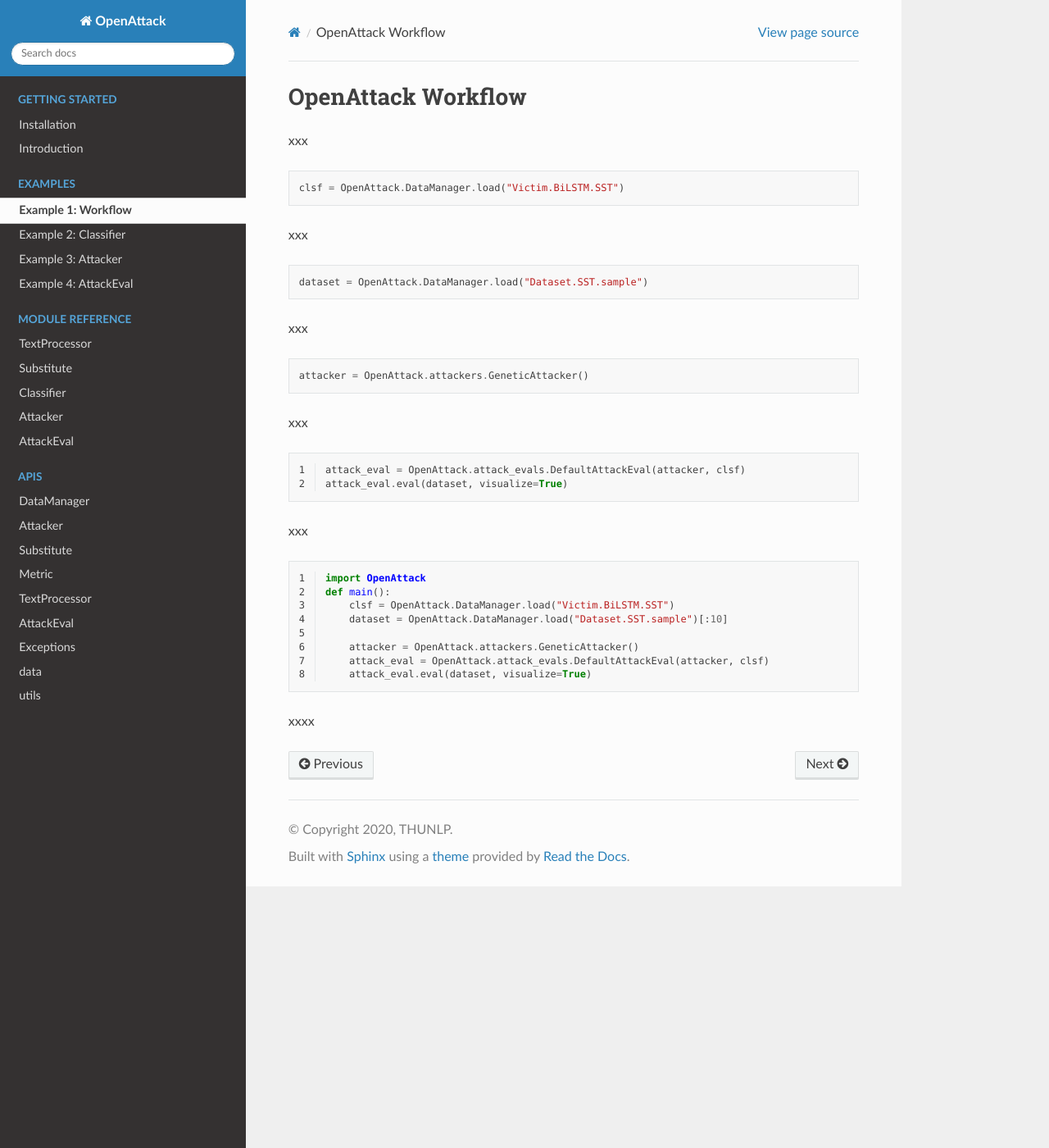
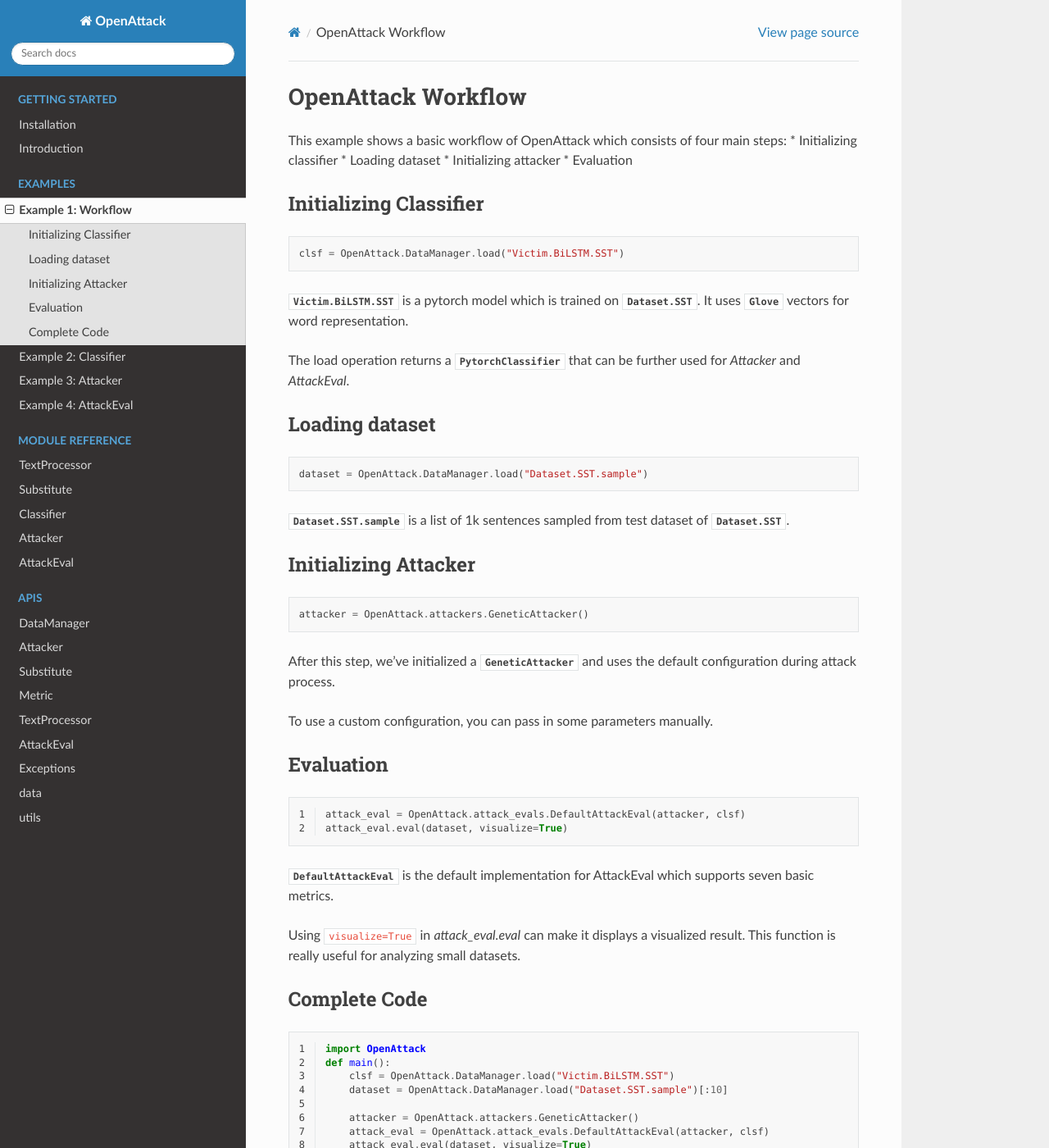
Before and after one commit to thunlp/OpenAttack, a Sphinx documentation site: the page built from docs/source/examples/example1.rst, in a window 1280 px wide and 1400 px high. Shown: the whole window at 82% size. Built offline with Sphinx 7.4.7 and the Read the Docs theme 2.0.0, drawn with Linux system fonts in a browser that asks for light colours.

Commit message:
add classifier

```diff
--- a/docs/source/examples/example1.rst
+++ b/docs/source/examples/example1.rst
@@ -2,25 +2,48 @@
 OpenAttack Workflow
 ========================
 
-xxx
+This example shows a basic workflow of OpenAttack which consists of four main steps:
+* Initializing classifier
+* Loading dataset
+* Initializing attacker
+* Evaluation
+
+Initializing Classifier
+--------------------------
 
 .. code-block:: python
 
     clsf = OpenAttack.DataManager.load("Victim.BiLSTM.SST")
 
-xxx
+:py:data:`.Victim.BiLSTM.SST` is a pytorch model which is trained on :py:data:`.Dataset.SST`.
+It uses :py:data:`Glove` vectors for word representation.
+
+The load operation returns a :py:class:`.PytorchClassifier` that can be further used for *Attacker* and *AttackEval*.
+
+
+Loading dataset
+---------------------
 
 .. code-block:: python
 
     dataset = OpenAttack.DataManager.load("Dataset.SST.sample")
 
-xxx
+:py:data:`.Dataset.SST.sample` is a list of 1k sentences sampled from test dataset of :py:data:`.Dataset.SST`.
+
+
+Initializing Attacker
+----------------------
 
 .. code-block:: python
 
     attacker = OpenAttack.attackers.GeneticAttacker()
 
-xxx
+After this step, we've initialized a :py:class:`.GeneticAttacker` and uses the default configuration during attack process.
+
+To use a custom configuration, you can pass in some parameters manually.
+
+Evaluation
+-----------------------------
 
 .. code-block:: python
     :linenos:
@@ -28,7 +51,13 @@ xxx
     attack_eval = OpenAttack.attack_evals.DefaultAttackEval(attacker, clsf)
     attack_eval.eval(dataset, visualize=True)
 
-xxx
+:py:class:`.DefaultAttackEval` is the default implementation for AttackEval which supports seven basic metrics.
+
+Using ``visualize=True`` in `attack_eval.eval` can make it displays a visualized result.
+This function is really useful for analyzing small datasets.
+
+Complete Code
+---------------------------
 
 .. code-block:: python
     :linenos:
--- a/docs/source/examples/example2.rst
+++ b/docs/source/examples/example2.rst
@@ -2,7 +2,7 @@
 Using A Custom Classifier
 ============================
 
-xxx
+In this example, we will show you how to adapt to your own classifer.
 
 .. code-block:: python
     :linenos:
```
Also changed, not shown: 2 other files.
